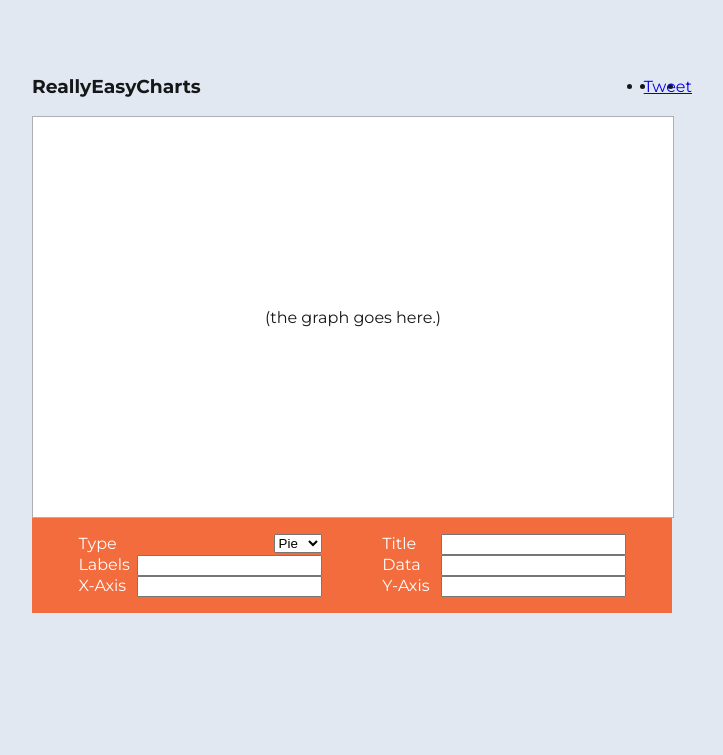
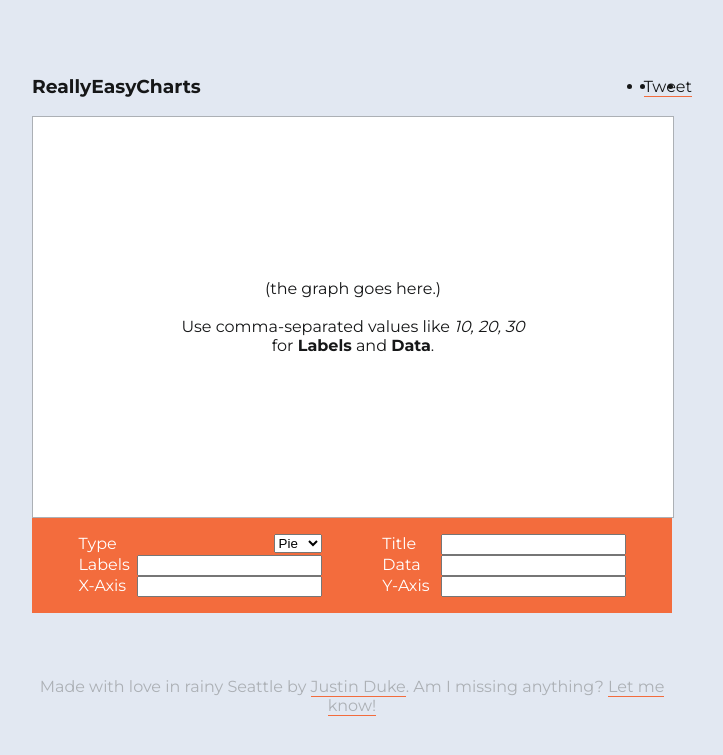
Before and after one commit to jmduke/reallyeasycharts, a PHP site: page / in a window 1280 px wide. Shown: the top 755 px of the page, without its empty margins (288-1011 px from the left). Run offline with PHP 8.4, Linux system fonts and the light colour scheme; some libraries are stand-ins or nearby versions.

Commit message:
Footer steez

```diff
--- a/index.html
+++ b/index.html
@@ -25,7 +25,7 @@
 			<ul class='sharing'>
 
 			<li>
-				<div id="fb-root"></div>
+<div id="fb-root"></div>
 <script>(function(d, s, id) {
   var js, fjs = d.getElementsByTagName(s)[0];
   if (d.getElementById(id)) return;
@@ -51,7 +51,9 @@
 		<div id="container">
 			<div class="tablecell">
 				<div>
-					(the graph goes here.)
+					(the graph goes here.) <br /><br />
+					Use comma-separated values like <i>10, 20, 30</i><br />
+					for <b>Labels</b> and <b>Data</b>.
 				</div>
 			</div>
 		</div>
@@ -70,6 +72,10 @@
 			</select>
 			</div>
 		</form>
+
+		<div class='footer'>
+			Made with love in rainy Seattle by <a href='http://www.twitter.com/justinmduke'>Justin Duke</a>.  Am I missing anything?  <a href='mailto:me@jmduke.com'>Let me know!</a>
+		</div>
 	</body>
 
 </html>
--- a/styles/style.css
+++ b/styles/style.css
@@ -62,3 +62,19 @@ input, select {
 	margin-top: 5px;
 	float: right;
 }
+
+.footer {
+	float: left;
+	margin-top: 3em;
+	color: #ACB0B5;
+}
+
+a {
+	color: inherit;
+	text-decoration: none;
+	border-bottom: 1px solid #F36C3D;
+}
+
+a:hover {
+	color: #F36C3D;
+}
```
